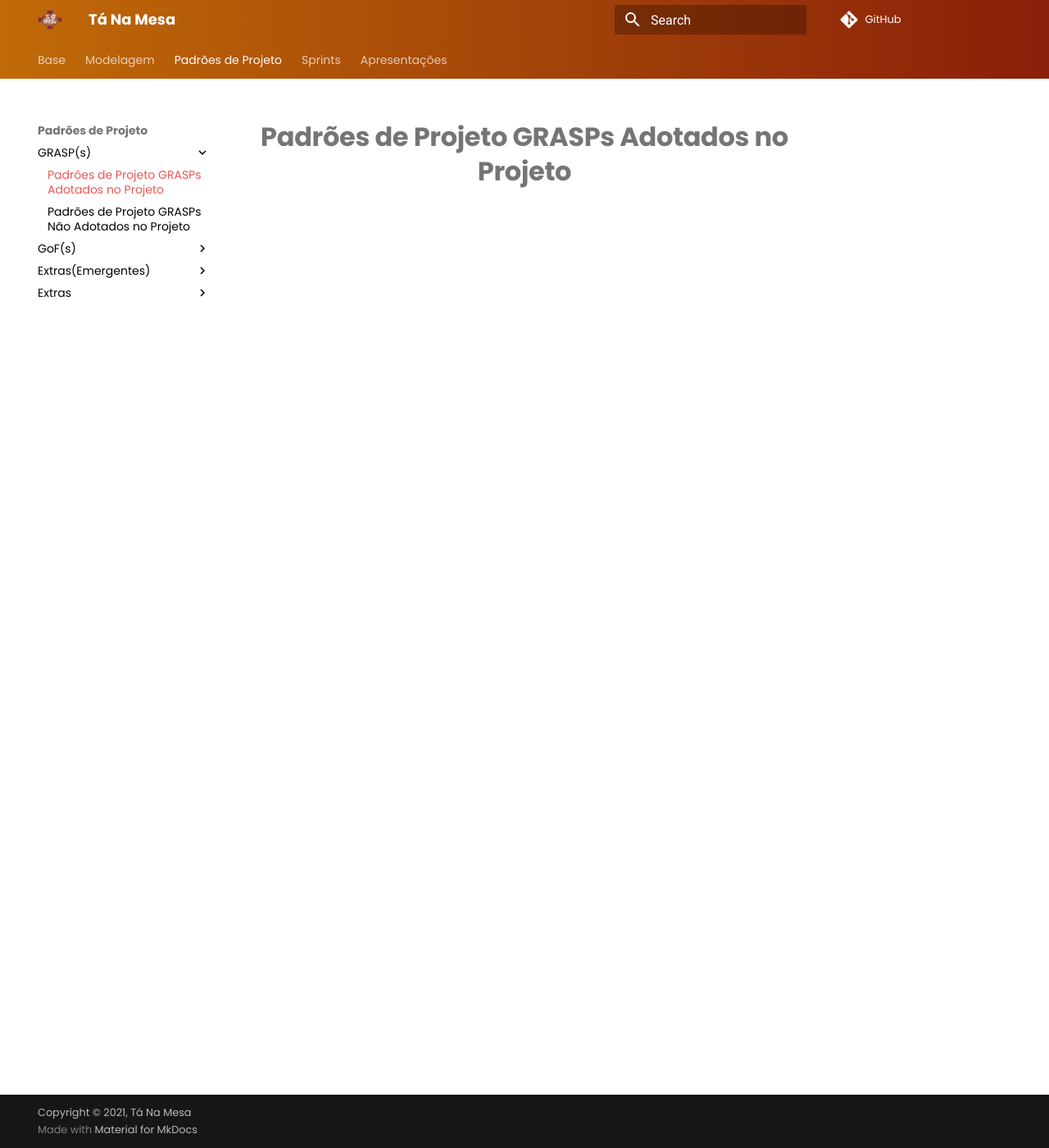
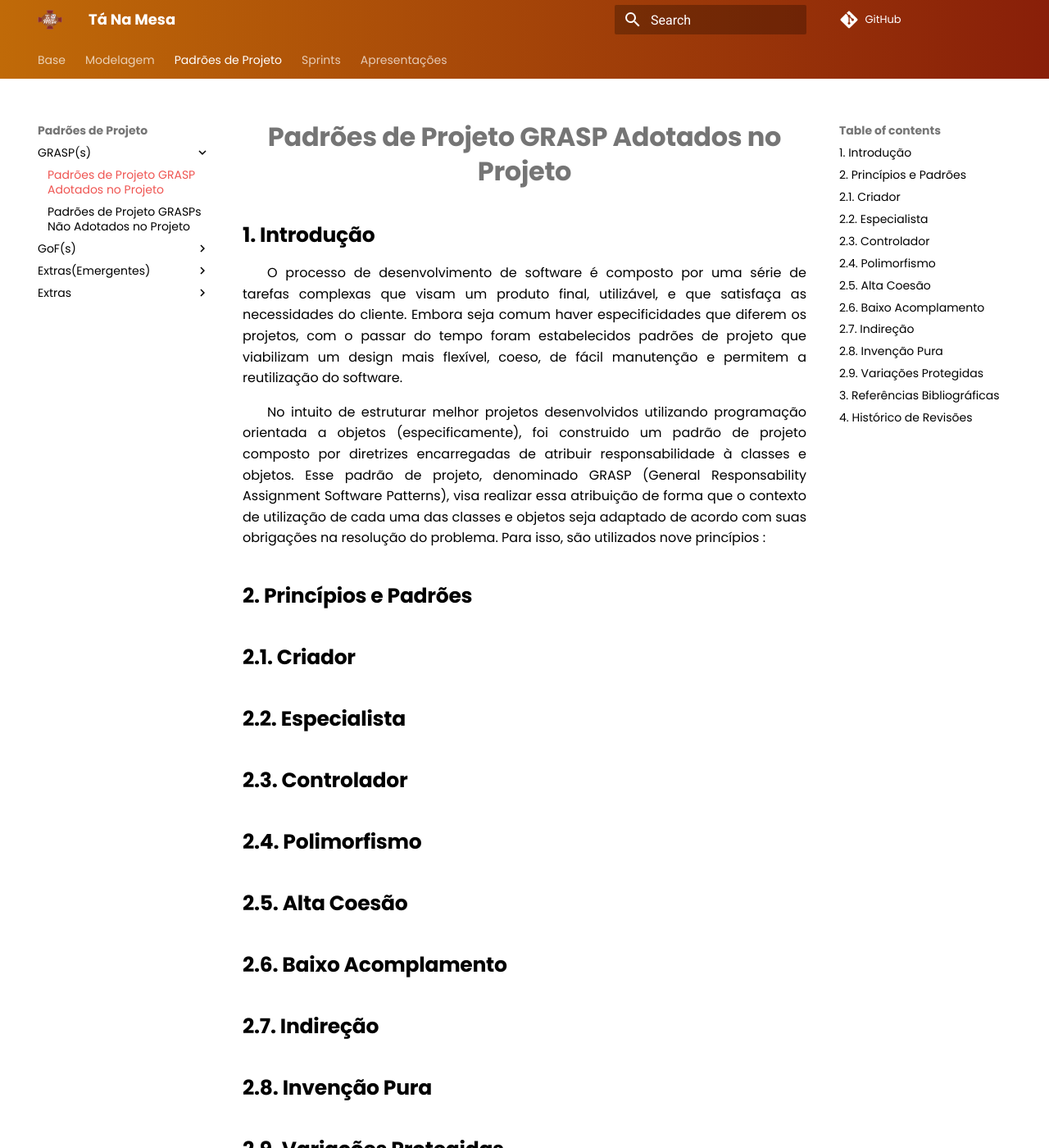
Before and after one commit to UnBArqDsw2021-1/2021.1_G02_TaNaMesa_docs, an MkDocs documentation site: the page built from docs/3-Padroes-de-Projeto/GRASPs/Padroes-Adotados-no-Projeto.md, in a window 1280 px wide and 1400 px high. Shown: the whole window at 82% size. Built offline with MkDocs 1.6.1 and Material for MkDocs 9.7.7, drawn with Linux system fonts in a browser that asks for light colours; comment, search, counter and statistics services are not loaded; some of the changed text lies outside the part shown.

Commit message:
(#99) Criando documento e principais topicos

```diff
--- a/docs/3-Padroes-de-Projeto/GRASPs/Padroes-Adotados-no-Projeto.md
+++ b/docs/3-Padroes-de-Projeto/GRASPs/Padroes-Adotados-no-Projeto.md
@@ -1 +1,33 @@
-# Padrões de Projeto GRASPs Adotados no Projeto
+# Padrões de Projeto GRASP Adotados no Projeto
+## 1. Introdução
+O processo de desenvolvimento de software é composto por uma série de tarefas complexas que visam um produto final, utilizável, e que satisfaça as necessidades do cliente. Embora seja comum haver especificidades que diferem os projetos, com o passar do tempo foram estabelecidos padrões de projeto que viabilizam um design mais flexível, coeso, de fácil manutenção e permitem a reutilização do software.
+
+No intuito de estruturar melhor projetos desenvolvidos utilizando programação orientada a objetos (especificamente), foi construido um padrão de projeto composto por diretrizes encarregadas de atribuir responsabilidade à classes e objetos. Esse padrão de projeto, denominado GRASP (General Responsability Assignment Software Patterns), visa realizar essa atribuição de forma que o contexto de utilização de cada uma das classes e objetos seja adaptado de acordo com suas obrigações na resolução do problema. Para isso, são utilizados nove princípios :
+
+## 2. Princípios e Padrões
+## 2.1. Criador
+
+## 2.2. Especialista
+
+## 2.3. Controlador
+
+## 2.4. Polimorfismo
+
+## 2.5. Alta Coesão
+
+## 2.6. Baixo Acomplamento
+
+## 2.7. Indireção
+
+## 2.8. Invenção Pura
+
+## 2.9. Variações Protegidas
+
+## 3. Referências Bibliográficas
+> - SERRANO, Milene. Aula - GRASP - PARTE I
+> - DEVMEDIA, Desenvolvimento com qualidade com GRASP Disponível em https://www.devmedia.com.br/desenvolvimento-com-qualidade-com-grasp/28704 Acesso em 26 de agosto de 2021.
+
+## 4. Histórico de Revisões
+|    Data    | Versão | Descrição       | Autor(es)     |
+| :--------- | :----- | :-------------- | :------------ |
+| 26/08/2021 | 1.0    | Criação do documento e desenvolvimento de tópicos | [Brenda Santos](https://github.com/brendavsantos)  |
```
